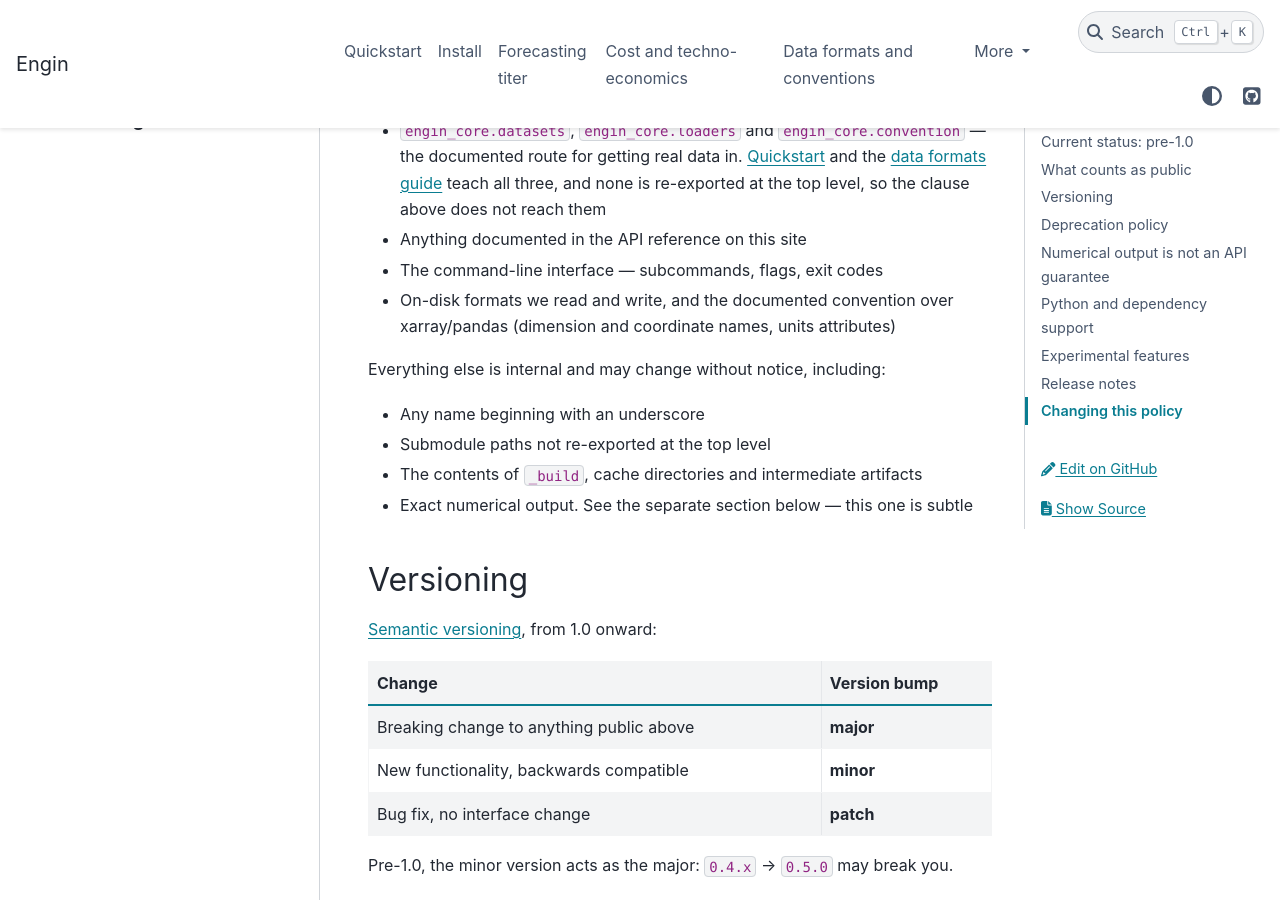
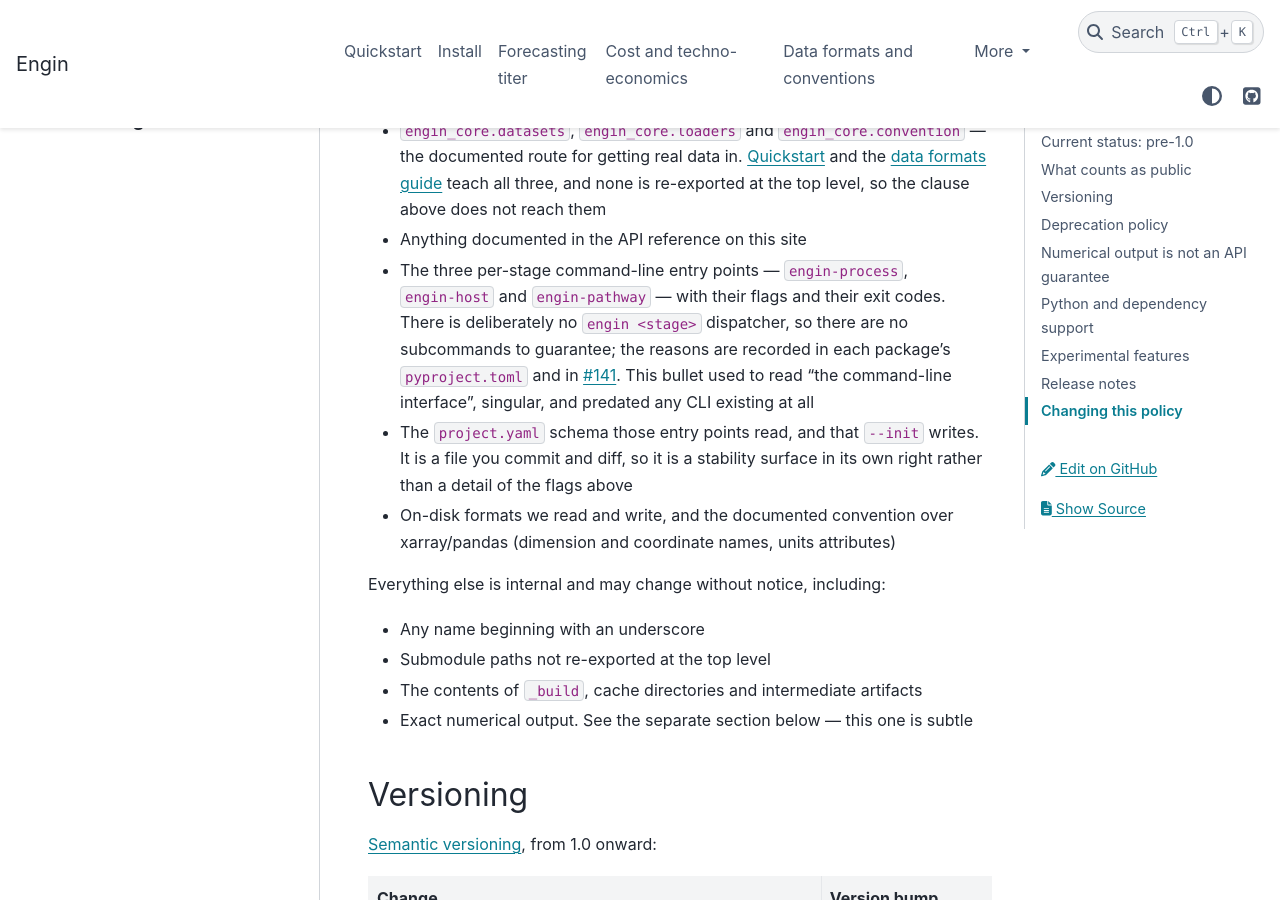
Before and after one commit to enginbio/engin-suite, a Sphinx documentation site: the page built from docs/api-stability.md, in a window 1280 px wide and 900 px high, scrolled down 683 px. Built offline with Sphinx 7.4.7 and the PyData theme 0.15.4, drawn with Linux system fonts in a browser that asks for light colours.

Commit message:
Name the command line the suite actually ships
`api-stability.md` promised "the command-line interface -- subcommands, flags,
exit codes". That bullet predated any CLI existing, which was #150's original
finding. #163 has since shipped one, so the guarantee is no longer empty -- but
it is still wrong in two smaller ways.

**It is singular, and what ships is three.** `engin-process`, `engin-host` and
`engin-pathway`, with no `engin <stage>` dispatcher -- deliberately, because no
package can depend on both stage packages and the bare `engin` name belongs to a
maintained dependency-injection framework on PyPI. So there are no subcommands to
guarantee. Flags and exit codes are real: `run_stage` in `cliutil.py` returns
0, 1 and 2.

**`--init` writes a project.yaml that users commit and diff.** That schema is a
stability surface in its own right, not a detail of the flags, and it was only
covered by accident of the on-disk-formats bullet's wording. Now stated
directly.

Closes #150.

Co-Authored-By: Claude Opus 5 <noreply@anthropic.com>
Signed-off-by: David Baugher <dbaugher>

```diff
--- a/docs/api-stability.md
+++ b/docs/api-stability.md
@@ -15,7 +15,8 @@ Only these are covered by the guarantee:
 - Names exported from a package's top-level `__init__`
 - `engin_core.datasets`, `engin_core.loaders` and `engin_core.convention` — the documented route for getting real data in. [Quickstart](quickstart.md) and the [data formats guide](guides/data-formats.md) teach all three, and none is re-exported at the top level, so the clause above does not reach them
 - Anything documented in the API reference on this site
-- The command-line interface — subcommands, flags, exit codes
+- The three per-stage command-line entry points — `engin-process`, `engin-host` and `engin-pathway` — with their flags and their exit codes. There is deliberately no `engin <stage>` dispatcher, so there are no subcommands to guarantee; the reasons are recorded in each package's `pyproject.toml` and in [#141](https://github.com/enginbio/engin-suite/issues/141). This bullet used to read "the command-line interface", singular, and predated any CLI existing at all
+- The `project.yaml` schema those entry points read, and that `--init` writes. It is a file you commit and diff, so it is a stability surface in its own right rather than a detail of the flags above
 - On-disk formats we read and write, and the documented convention over xarray/pandas (dimension and coordinate names, units attributes)
 
 Everything else is internal and may change without notice, including:
```
